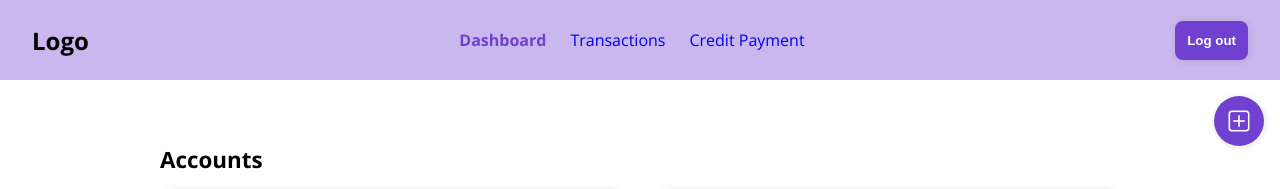
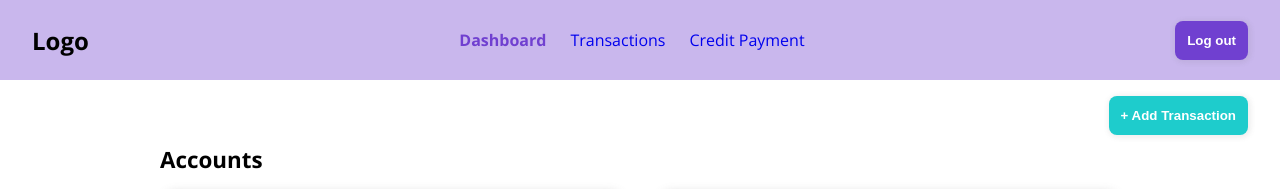
Before and after one commit to suno-o/BooKee, a Next.js app: page /dashboard in a window 1280 px wide. Shown: the top 189 px of the page. Built offline with nearby package versions, Linux system fonts and the light colour scheme; no server answers.

Commit message:
fix: AddTransaction button text - note: move to nav later

```diff
--- a/src/views/Dashboard/index.tsx
+++ b/src/views/Dashboard/index.tsx
@@ -1,8 +1,6 @@
 import { useState, useEffect, useMemo, createContext } from "react"
 import { useAppDispatch, useAppSelector } from "@/state"
 import { fetchDashboardData, updateMonthyear } from "@/state/dashboard"
-import Image from "next/image"
-import addIcon from "@/assets/icons/add.png"
 import styled from "styled-components"
 import { DashboardHeading, DropDownWrapper } from "./styles"
 import { PageSection } from "@/components/Layout/Page"
@@ -40,8 +38,9 @@ export default function Dashboard() {
 
   return (
     <>
-      <AddTransactionButton onClick={() => setShowModal(true)} width={50} height={50} br={25}>
-        <Image src={addIcon} width={28} height={28} alt='Record transaction' />
+      {/* Move this later */}
+      <AddTransactionButton onClick={() => setShowModal(true)} bgTheme='secondary' br={8}>
+        + Add Transaction
       </AddTransactionButton>
 
       <PageSection>
@@ -84,4 +83,9 @@ const AddTransactionButton = styled(Button)`
   display: flex;
   align-items: center;
   justify-content: center;
+  width: initial;
+
+  ${p => p.theme.mediaQueries.lg} {
+    right: 32px;
+  }
 `
```
